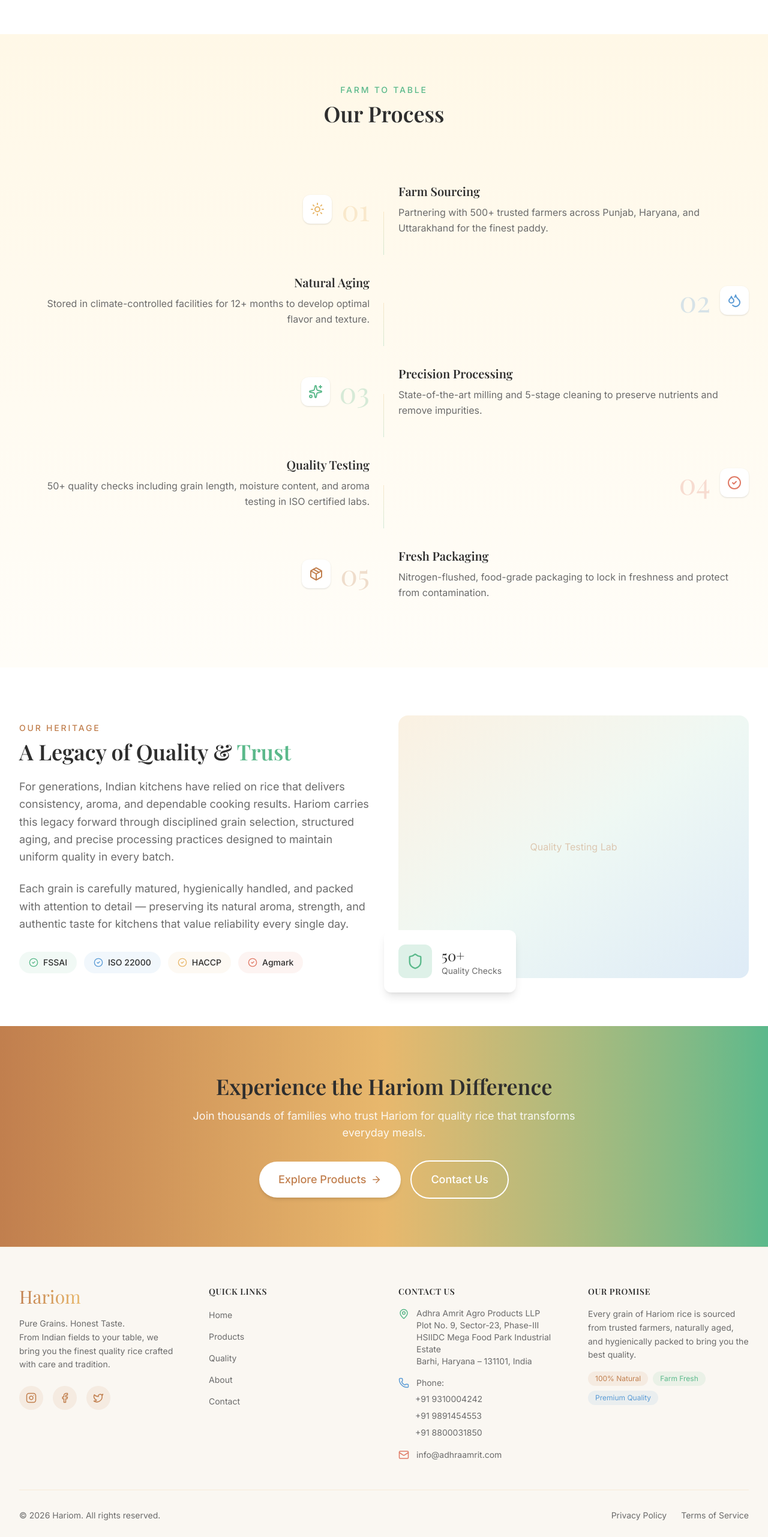
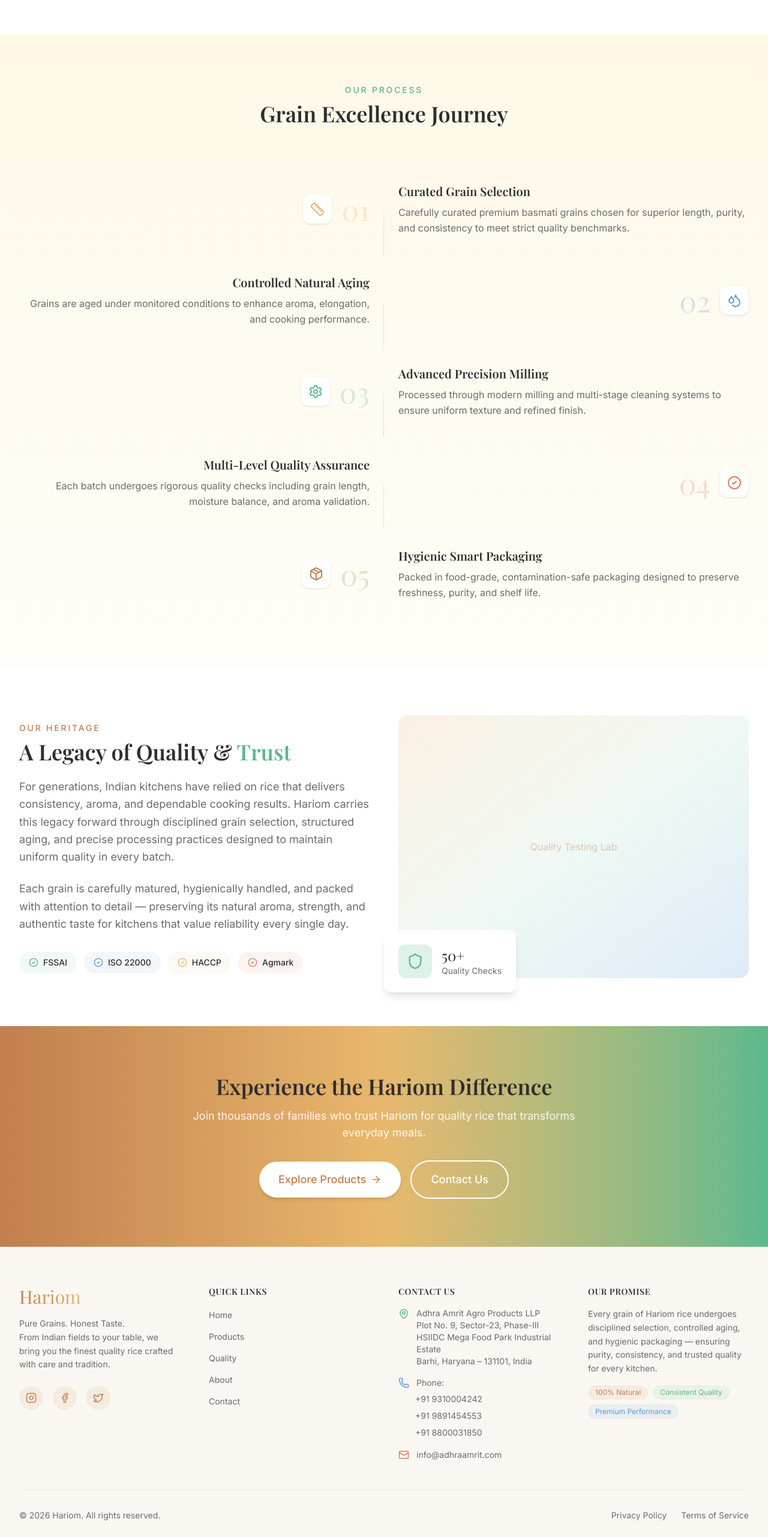
Before and after one commit to SrijanBhageria/rice-marketing-product, a Next.js app: page /quality in a window 1280 px wide. Shown: the part 1245-3808 px from the top of the page at 60% size. Built offline with nearby package versions, Linux system fonts and the light colour scheme.

Commit message:
content revamp

```diff
--- a/app/components/layout/Footer.tsx
+++ b/app/components/layout/Footer.tsx
@@ -136,17 +136,17 @@
               Our Promise
             </h4>
             <p className="text-[#6B6B6B] text-sm leading-relaxed mb-4">
-              Every grain of Hariom rice is sourced from trusted farmers, naturally aged, and hygienically packed to bring you the best quality.
+              Every grain of Hariom rice undergoes disciplined selection, controlled aging, and hygienic packaging — ensuring purity, consistency, and trusted quality for every kitchen.
             </p>
             <div className="flex flex-wrap gap-2">
               <span className="px-3 py-1 bg-[#C17F4E]/10 text-[#C17F4E] text-xs rounded-full">
                 100% Natural
               </span>
               <span className="px-3 py-1 bg-[#5BB98B]/10 text-[#5BB98B] text-xs rounded-full">
-                Farm Fresh
+                Consistent Quality
               </span>
               <span className="px-3 py-1 bg-[#5B9BD5]/10 text-[#5B9BD5] text-xs rounded-full">
-                Premium Quality
+                Premium Performance
               </span>
             </div>
           </div>
--- a/app/quality/page.tsx
+++ b/app/quality/page.tsx
@@ -9,11 +9,11 @@
   Wind,
   Users,
   Droplets,
-  Sun,
   Package,
   CheckCircle2,
   Sparkles,
   ArrowRight,
+  Settings,
 } from "lucide-react";
 
 const qualityFeatures = [
@@ -52,37 +52,37 @@
 const processSteps = [
   {
     step: "01",
-    icon: Sun,
-    title: "Farm Sourcing",
-    description: "Partnering with 500+ trusted farmers across Punjab, Haryana, and Uttarakhand for the finest paddy.",
+    icon: Ruler,
+    title: "Curated Grain Selection",
+    description: "Carefully curated premium basmati grains chosen for superior length, purity, and consistency to meet strict quality benchmarks.",
     color: "#E8B86D",
   },
   {
     step: "02",
     icon: Droplets,
-    title: "Natural Aging",
-    description: "Stored in climate-controlled facilities for 12+ months to develop optimal flavor and texture.",
+    title: "Controlled Natural Aging",
+    description: "Grains are aged under monitored conditions to enhance aroma, elongation, and cooking performance.",
     color: "#5B9BD5",
   },
   {
     step: "03",
-    icon: Sparkles,
-    title: "Precision Processing",
-    description: "State-of-the-art milling and 5-stage cleaning to preserve nutrients and remove impurities.",
+    icon: Settings,
+    title: "Advanced Precision Milling",
+    description: "Processed through modern milling and multi-stage cleaning systems to ensure uniform texture and refined finish.",
     color: "#5BB98B",
   },
   {
     step: "04",
     icon: CheckCircle2,
-    title: "Quality Testing",
-    description: "50+ quality checks including grain length, moisture content, and aroma testing in ISO certified labs.",
+    title: "Multi-Level Quality Assurance",
+    description: "Each batch undergoes rigorous quality checks including grain length, moisture balance, and aroma validation.",
     color: "#E07B67",
   },
   {
     step: "05",
     icon: Package,
-    title: "Fresh Packaging",
-    description: "Nitrogen-flushed, food-grade packaging to lock in freshness and protect from contamination.",
+    title: "Hygienic Smart Packaging",
+    description: "Packed in food-grade, contamination-safe packaging designed to preserve freshness, purity, and shelf life.",
     color: "#C17F4E",
   },
 ];
@@ -251,13 +251,13 @@
             className="text-center mb-16"
           >
             <span className="text-[#5BB98B] text-sm font-medium uppercase tracking-[0.2em]">
-              Farm to Table
+              Our Process
             </span>
             <h2
               className="text-3xl md:text-4xl font-heading text-[#2E2E2E] mt-2"
               style={{ fontFamily: "var(--font-playfair)" }}
             >
-              Our Process
+              Grain Excellence Journey
             </h2>
           </motion.div>
 
```
